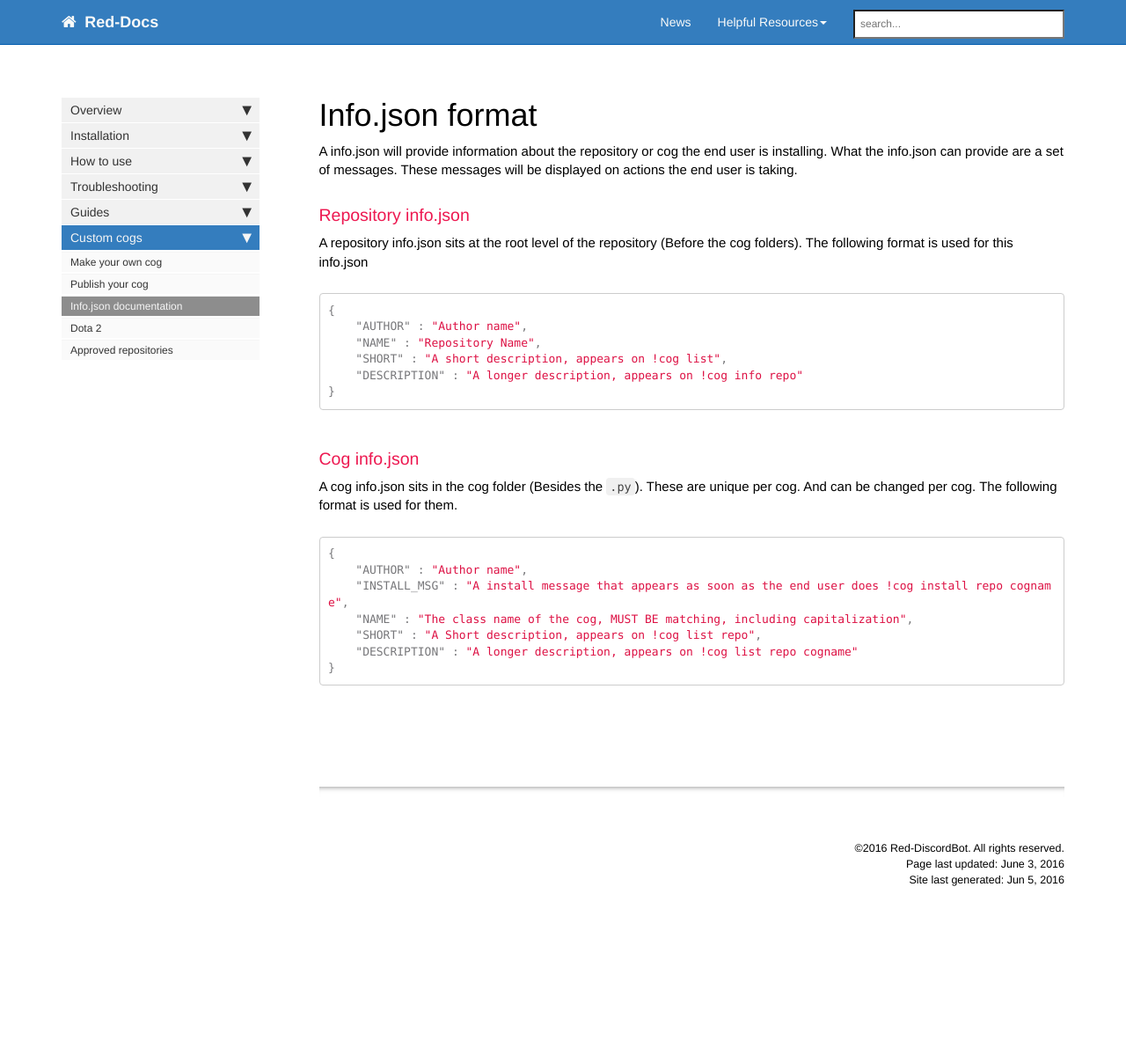
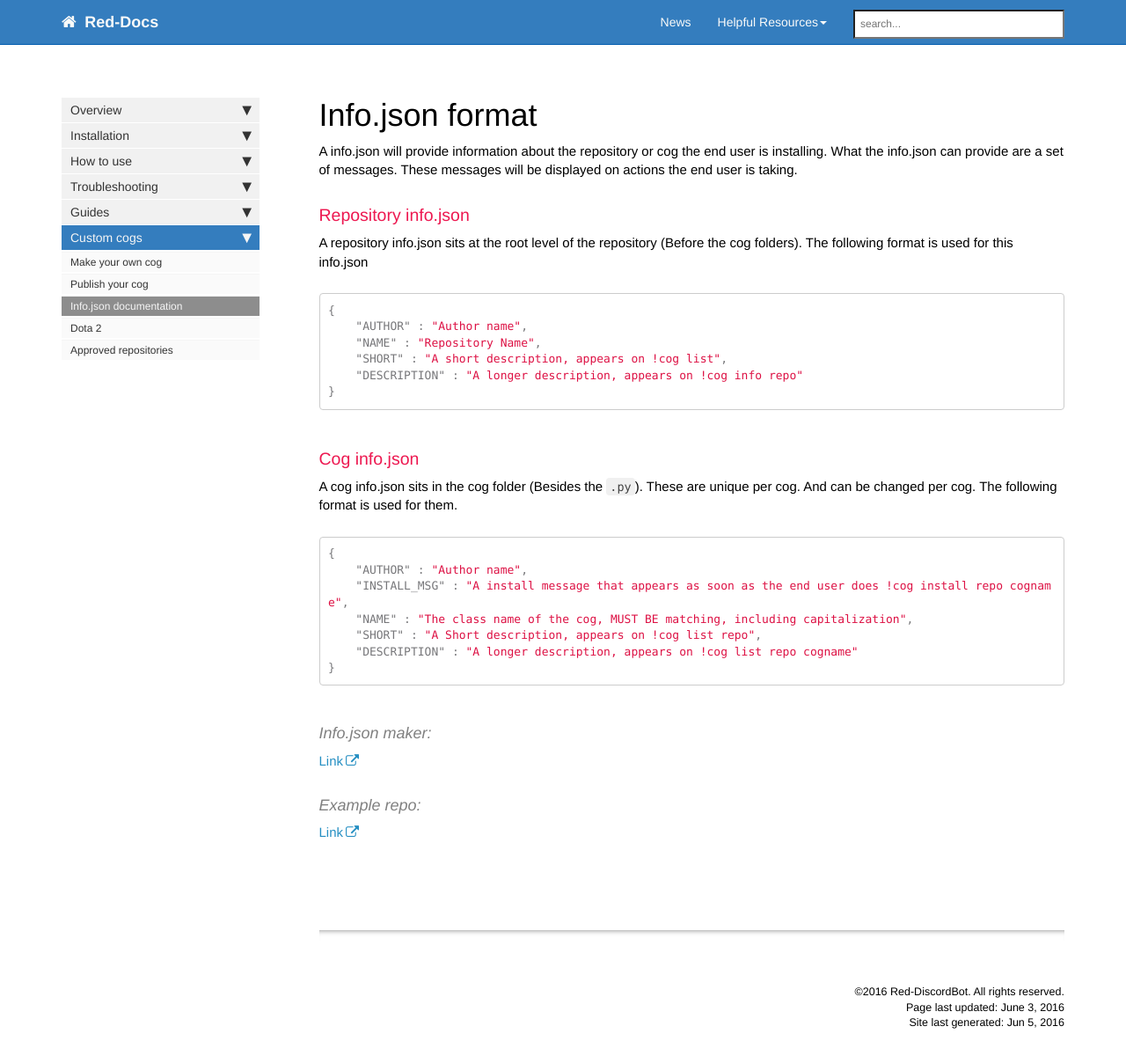
Before and after one commit to Twentysix26/Red-Docs, a Jekyll site: the page built from red/red_cog_info_json.md, in a window 1280 px wide and 1232 px high. Shown: the top 1208 px of the window at 88% size. Built offline with Jekyll 4.4.1, drawn with Linux system fonts in a browser that asks for light colours; nearby versions of some CDN libraries; comment, search, counter and statistics services are not loaded.

Commit message:
Update info.json format guide

````diff
--- a/red/red_cog_info_json.md
+++ b/red/red_cog_info_json.md
@@ -32,3 +32,8 @@ A cog info.json sits in the cog folder (Besides the ``.py``). These are unique p
     "DESCRIPTION" : "A longer description, appears on !cog list repo cogname"
 }
 ```
+#### Info.json maker:
+[Link](https://gist.github.com/Twentysix26/73a2a09238d6875b5cb7)
+
+#### Example repo:
+[Link](https://github.com/Twentysix26/26-Cogs)
````
